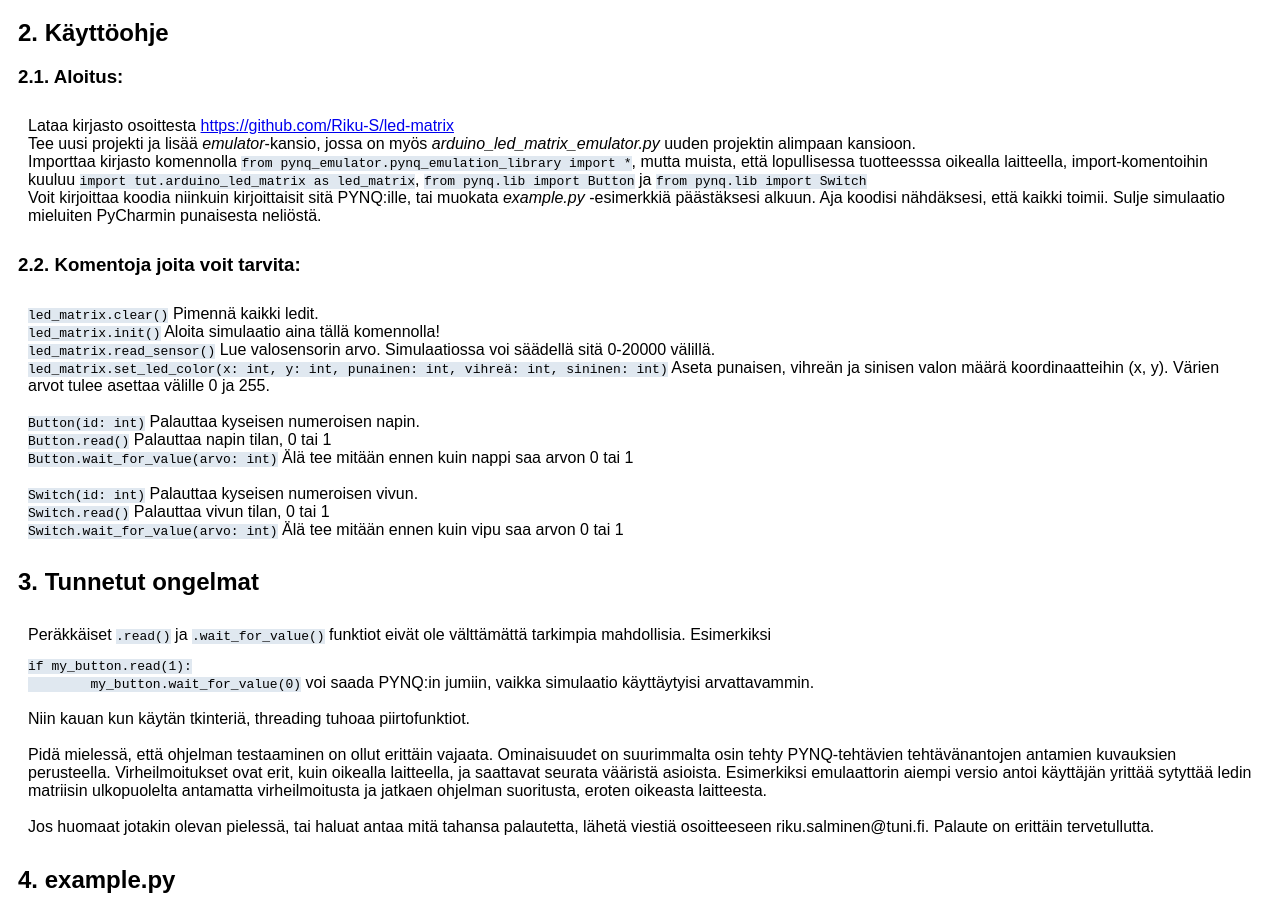
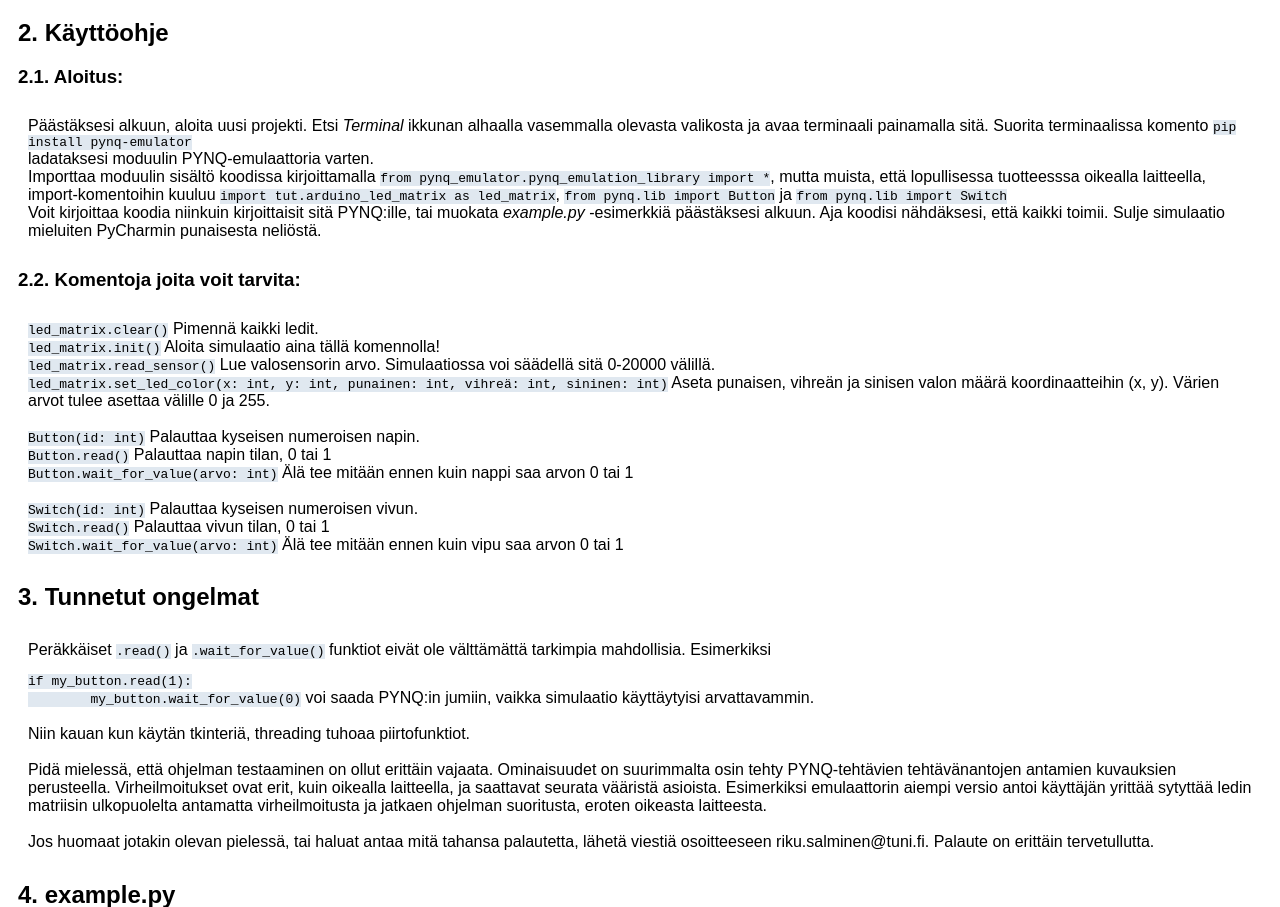
Before and after one commit to Riku-S/led-matrix, a plain HTML site: page docs/index.html in a window 1280 px wide. Shown: the part 960-1867 px from the top of the page. Drawn offline with Linux system fonts and the light colour scheme.

Commit message:
Update index.html

```diff
--- a/docs/index.html
+++ b/docs/index.html
@@ -67,9 +67,10 @@ div {
 		<h2>2. How to use</h2>
 		<h3>2.1. Get started:</h3>
 		<div>
-			Download the library from <a href="https://github.com/Riku-S/led-matrix">https://github.com/Riku-S/led-matrix</a><br>
-			Create a new project, and put <i>emulator</i> folder with <i>arduino_led_matrix_emulator.py</i> in the project's folder.
-			Import the contents with command <code>from pynq_emulator.pynq_emulation_library import *</code>, but remember that in the final product
+			To get started, create a new project. Find <i>Terminal</i>from the menu in the bottom left of the window and click it to open the PyCharm terminal.
+			Execute command <code>pip install pynq-emulator</code> in the terminal to download the PYNQ emulator module.<br>
+			<br>
+			Import the contents in your code by writing <code>from pynq_emulator.pynq_emulation_library import *</code>, but remember that in the final product
 			with an actual hardware, the import commands you may use are
 			<code>import tut.arduino_led_matrix as led_matrix</code>,
 			<code>from pynq.lib import Button</code> and
@@ -97,9 +98,10 @@ div {
 		<h2>2. Käyttöohje</h2>
 		<h3>2.1. Aloitus:</h3>
 		<div>
-			Lataa kirjasto osoittesta <a href="https://github.com/Riku-S/led-matrix">https://github.com/Riku-S/led-matrix</a><br>
-			Tee uusi projekti ja lisää <i>emulator</i>-kansio, jossa on myös <i>arduino_led_matrix_emulator.py</i> uuden projektin alimpaan kansioon.</b><br>
-			Importtaa kirjasto komennolla <code>from pynq_emulator.pynq_emulation_library import *</code>, mutta muista, että lopullisessa tuotteesssa
+			Päästäksesi alkuun, aloita uusi projekti. Etsi <i>Terminal</i> ikkunan alhaalla vasemmalla olevasta valikosta ja avaa terminaali painamalla sitä.
+			Suorita terminaalissa komento <code>pip install pynq-emulator</code><br> ladataksesi moduulin PYNQ-emulaattoria varten.
+			<br>
+			Importtaa moduulin sisältö koodissa kirjoittamalla <code>from pynq_emulator.pynq_emulation_library import *</code>, mutta muista, että lopullisessa tuotteesssa
 			oikealla laitteella, import-komentoihin kuuluu
 			<code>import tut.arduino_led_matrix as led_matrix</code>,
 			<code>from pynq.lib import Button</code> ja
```
